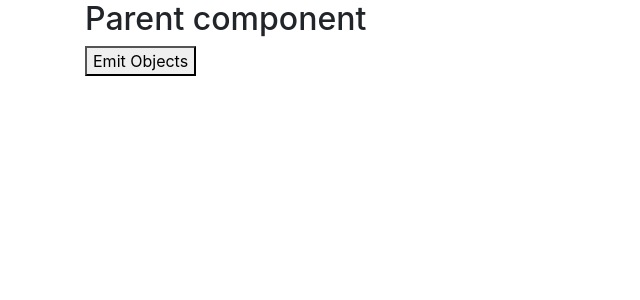
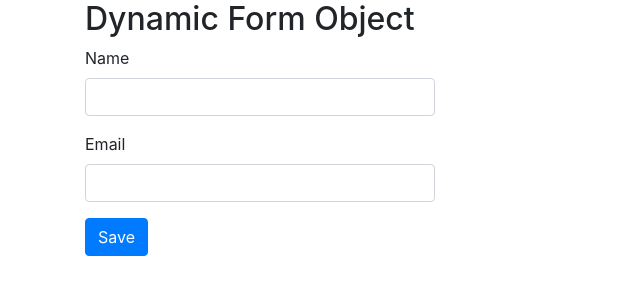
Before and after one commit to UniquelySimilar/vue-sandbox, a Vue app: page /user/1 in a window 1280 px wide. Shown: the top 300 px of the page, without its empty margins (0-640 px from the left). Built offline with nearby package versions, Linux system fonts and the light colour scheme.

Commit message:
refactored directory structure and created DynamicFormObject

```diff
--- a/src/App.vue
+++ b/src/App.vue
@@ -1,16 +1,25 @@
 <template>
   <div id="app" class="container">
-    <parent />
+    <dynamic-form-object :userProperties="userProperties" />
   </div>
 </template>
 
 <script>
-  import Parent from '@/components/vue-help-forum/emit-duplicate-object/Parent'
+  import DynamicFormObject from '@/components/vue-help-forum/DynamicFormObject'
 
   export default {
     name: 'App',
     components: {
-      Parent
+      DynamicFormObject
+    },
+    data() {
+      return {
+        userProperties: {
+          id: 0,
+          name: '',
+          email: ''
+        }
+      }
     }
   }
 </script>
--- /dev/null
+++ b/src/components/vue-help-forum/DynamicFormObject.vue
@@ -0,0 +1,52 @@
+<template>
+  <div class="dynamic-form-object">
+    <h2>Dynamic Form Object</h2>
+    <div class="row">
+
+      <div class="col-sm-4 form-container">
+        <form @submit.prevent="submitUserForm">
+          <div class="form-group">
+            <label>Name</label>
+            <input type="text" class="form-control" v-model.trim="user.name">
+          </div>
+          <div class="form-group">
+            <label>Email</label>
+            <input type="text" class="form-control"
+              v-model.trim="user.email">
+          </div>
+          <div class="form-group">
+            <button class="btn btn-primary" type="submit">Save</button>
+          </div>
+        </form>
+      </div>
+
+    </div>
+  </div>
+</template>
+
+<script>
+  import { submitUserForm } from '@/globalvars.js'
+
+  export default {
+    data() {
+      return {
+        user: {},
+      }
+    },
+    props: {
+      userProperties: {
+        type: Object,
+        required: true
+      }
+    },
+    methods: {
+      addUserProperties() {
+        this.user = Object.assign({}, this.userProperties);
+      },
+      submitUserForm
+    },
+    created() {
+      this.addUserProperties();
+    }
+  }
+</script>
--- a/src/globalvars.js
+++ b/src/globalvars.js
@@ -22,4 +22,8 @@ class Entry {
   }
 }
 
-export { Person, persons, Entry };
+const submitUserForm = () => {
+  console.log('submitUserForm');
+}
+
+export { Person, persons, Entry, submitUserForm };
```
Also changed, not shown: src/components/vuetest/AxiosAsyncAwait.vue (renamed from src/components/AxiosAsyncAwait.vue), src/components/vuetest/BgColorPropTest.vue (renamed from src/components/BgColorPropTest.vue), src/components/vuetest/InitialDataSort.vue (renamed from src/components/InitialDataSort.vue).
